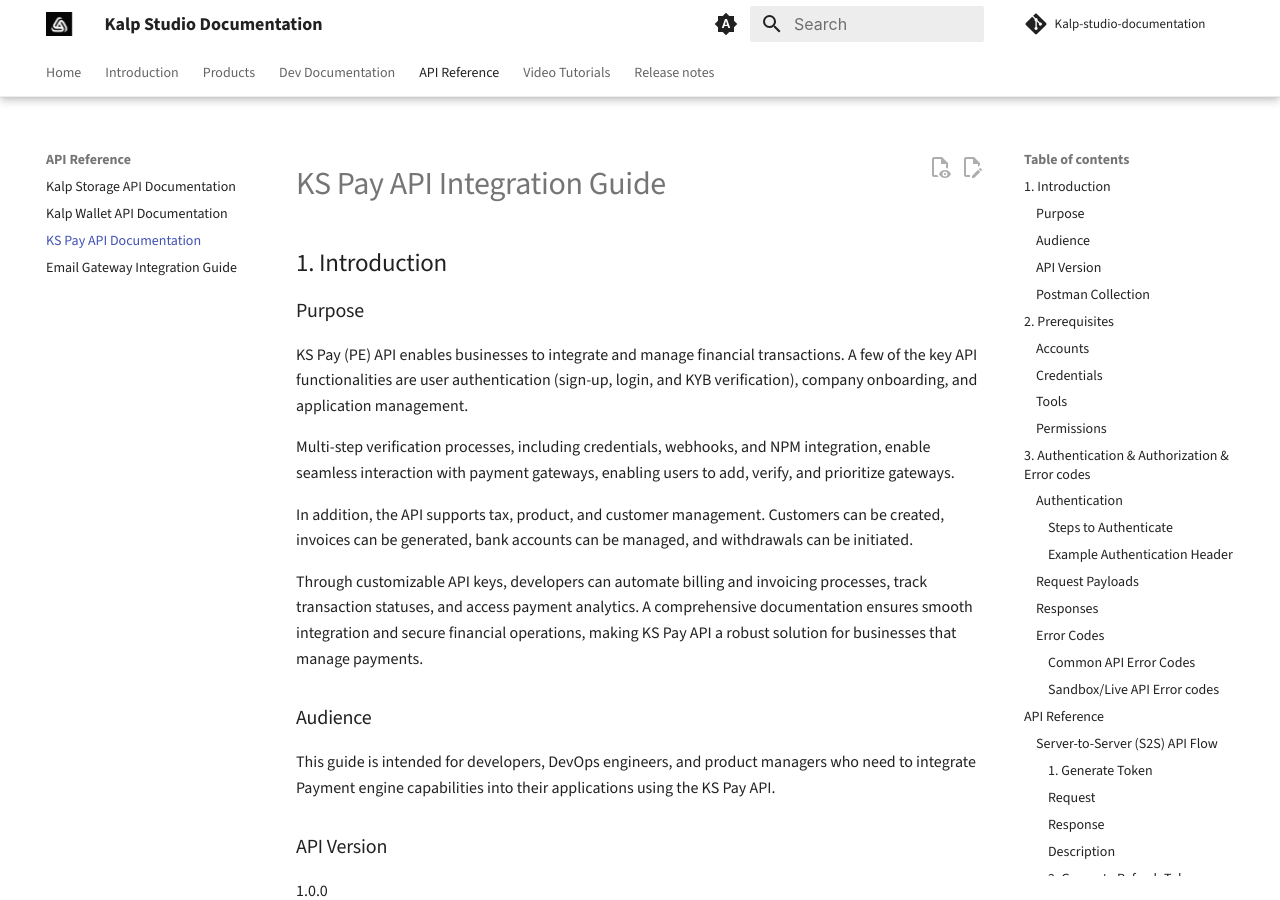
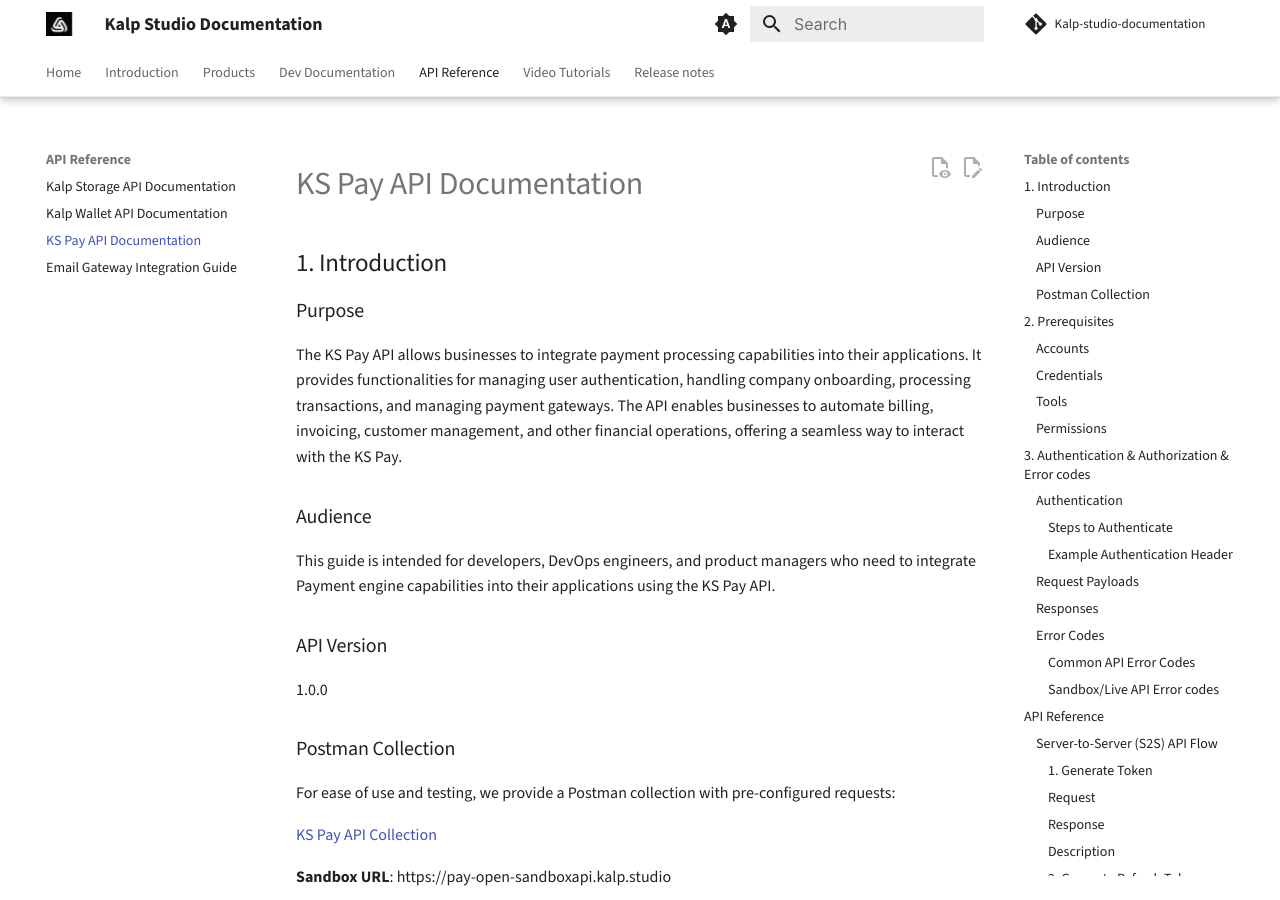
Before and after one commit to p2eengineering/kalp-studio-documentation, an MkDocs documentation site: the page built from docs/API-Reference/KS-Pay-API-Documentation.md, in a window 1280 px wide and 900 px high. Built offline with MkDocs 1.6.1 and Material for MkDocs 9.7.7, drawn with Linux system fonts in a browser that asks for light colours; some web fonts are replaced; comment, search, counter and statistics services are not loaded; old or Windows-style settings are respelled for this version of MkDocs.

```diff
--- a/docs/API-Reference/KS-Pay-API-Documentation.md
+++ b/docs/API-Reference/KS-Pay-API-Documentation.md
@@ -1,19 +1,13 @@
 <style> body {  font-family: "Source Sans 3", sans-serif!important; }</style>
 <link href="https://fonts.googleapis.com/css2?family=Source+Sans+3:ital,wght@0,200..900;1,200..900&display=swap" rel="stylesheet">    <link rel="stylesheet" href="https://fonts.googleapis.com/icon?family=Material+Icons">
 
-# KS Pay API Integration Guide
+# KS Pay API Documentation
 
 ## 1. Introduction
 
 ### Purpose
 
-KS Pay (PE) API enables businesses to integrate and manage financial transactions. A few of the key API functionalities are user authentication (sign-up, login, and KYB verification), company onboarding, and application management.
-
-Multi-step verification processes, including credentials, webhooks, and NPM integration, enable seamless interaction with payment gateways, enabling users to add, verify, and prioritize gateways.
-
-In addition, the API supports tax, product, and customer management. Customers can be created, invoices can be generated, bank accounts can be managed, and withdrawals can be initiated.
-
-Through customizable API keys, developers can automate billing and invoicing processes, track transaction statuses, and access payment analytics. A comprehensive documentation ensures smooth integration and secure financial operations, making KS Pay API a robust solution for businesses that manage payments.
+The KS Pay API allows businesses to integrate payment processing capabilities into their applications. It provides functionalities for managing user authentication, handling company onboarding, processing transactions, and managing payment gateways. The API enables businesses to automate billing, invoicing, customer management, and other financial operations, offering a seamless way to interact with the KS Pay.
 
 ### Audience
 
```
Also changed, not shown: docs/Products/KS-Pay/How-to-navigate-to-the-profile-at-KS-Pay.md (+1 -1 lines), docs/Products/Kalp-Studio-Console/Dashboard/How-to-Navigate-Kalp-Studio-Dashboard-as-an-Active-User.md (+1 -1 lines), docs/Products/Kalp-Studio-Console/Dashboard/How-to-Navigate-Kalp-Studio-Platform-as-a-New-User.md (+10 -9 lines).
